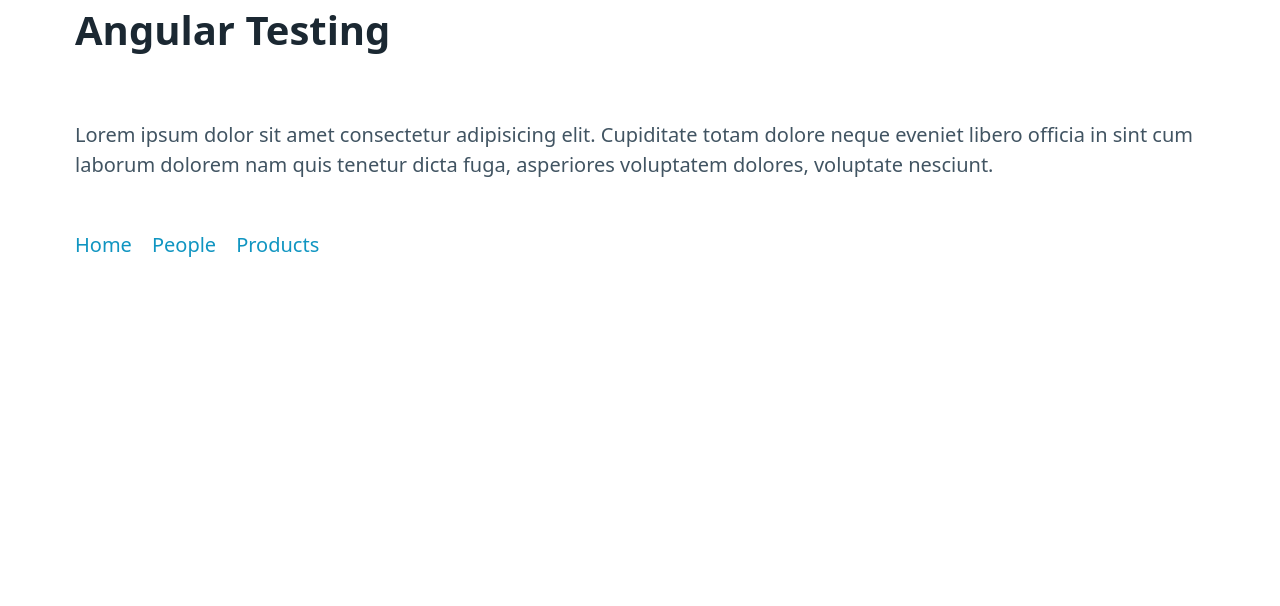
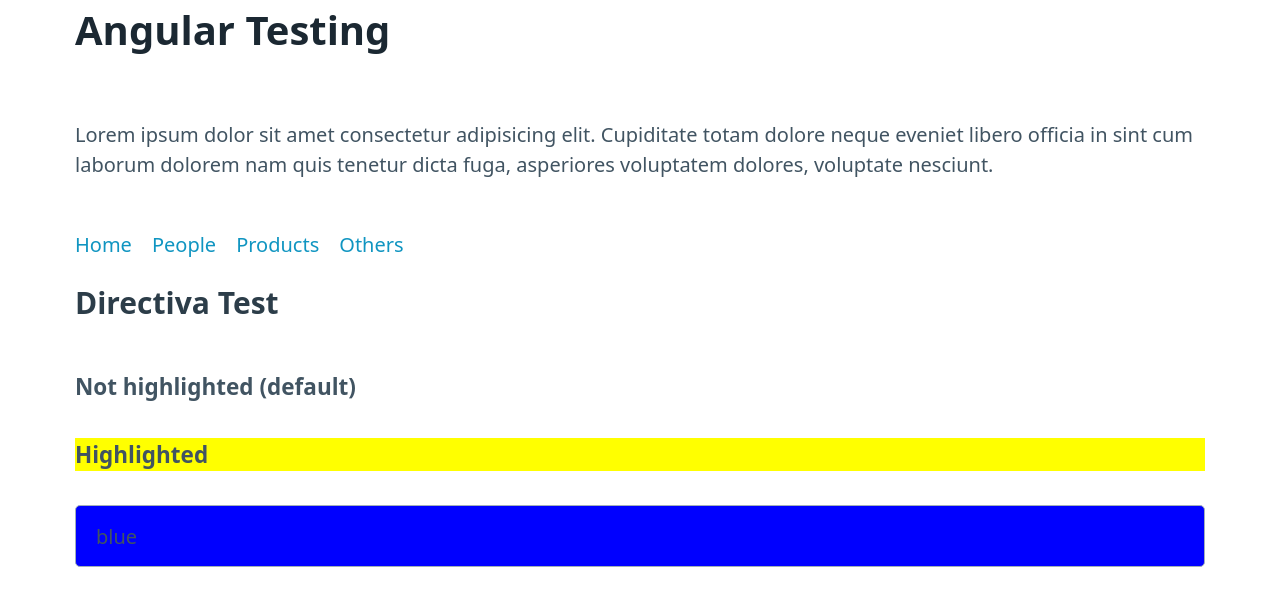
Before and after one commit to andymedinadev/platzi-angular-unit-testing-components, an Angular app: page /others in a window 1280 px wide. Before the commit this address led to /. Shown: the top 606 px of the page. Built offline with nearby package versions, Linux system fonts and the light colour scheme.

Commit message:
chore: add OthersComponent and Highlight directive to test directives

```diff
--- a/src/app/app-routing.module.ts
+++ b/src/app/app-routing.module.ts
@@ -3,6 +3,7 @@
 
 import { ProductsComponent } from './components/products/products.component';
 import { PeopleComponent } from './components/people/people.component';
+import { OthersComponent } from './components/others/others.component';
 
 const routes: Routes = [
   {
@@ -13,6 +14,10 @@
     path: 'people',
     component: PeopleComponent,
   },
+  {
+    path: 'others',
+    component: OthersComponent,
+  },
 ];
 
 @NgModule({
--- a/src/app/app.component.html
+++ b/src/app/app.component.html
@@ -10,6 +10,7 @@
       <li><a routerLink="/">Home</a></li>
       <li><a routerLink="/people">People</a></li>
       <li><a routerLink="/products">Products</a></li>
+      <li><a routerLink="/others">Others</a></li>
     </ul>
   </nav>
 </header>
--- /dev/null
+++ b/src/app/components/others/others.component.html
@@ -0,0 +1,6 @@
+<section class="container">
+  <h3>Directiva Test</h3>
+  <h5>Not highlighted (default)</h5>
+  <h5 [highlight]="'yellow'">Highlighted</h5>
+  <input [(ngModel)]="color" [highlight]="color" />
+</section>
--- /dev/null
+++ b/src/app/components/others/others.component.ts
@@ -0,0 +1,14 @@
+import { Component, OnInit } from '@angular/core';
+
+@Component({
+  selector: 'app-others',
+  templateUrl: './others.component.html',
+  styleUrls: ['./others.component.scss'],
+})
+export class OthersComponent implements OnInit {
+  color = 'blue';
+
+  constructor() {}
+
+  ngOnInit(): void {}
+}
--- /dev/null
+++ b/src/app/directives/highlight.directive.ts
@@ -0,0 +1,19 @@
+import { Directive, ElementRef, Input, OnChanges } from '@angular/core';
+
+@Directive({
+  selector: '[highlight]',
+})
+export class HighlightDirective implements OnChanges {
+  defaultColor = 'gray';
+
+  @Input('highlight') bgColor = '';
+
+  constructor(private element: ElementRef) {
+    this.element.nativeElement.style.backgroundColor = this.defaultColor;
+  }
+
+  ngOnChanges(): void {
+    this.element.nativeElement.style.backgroundColor =
+      this.bgColor || this.defaultColor;
+  }
+}
```
Also changed, not shown: src/app/app.module.ts (+6 -1 lines), src/app/components/others/others.component.scss (added).
